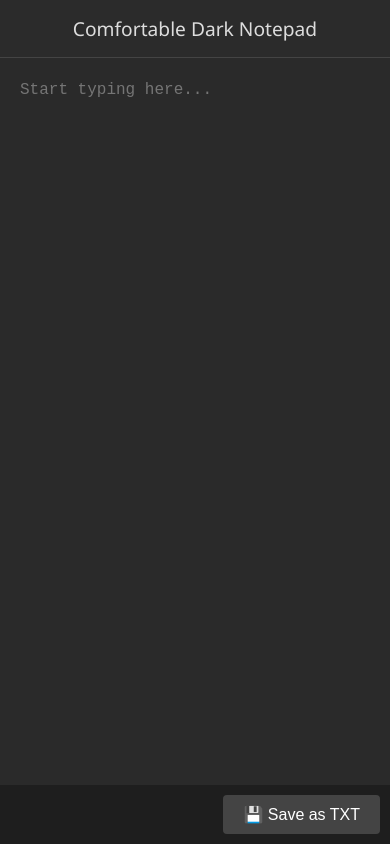
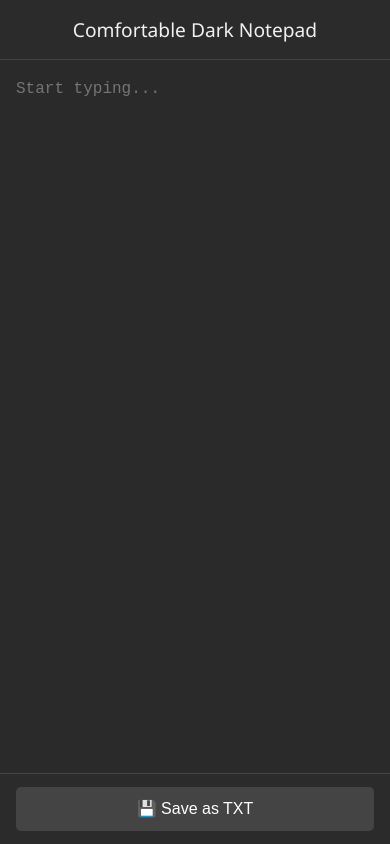
Before and after one commit to KJ7285/KJ7285.github.io, a plain HTML site: page index.html in a window 390 px wide. Drawn offline with Linux system fonts and the light colour scheme.

Commit message:
Update index.html

```diff
--- a/index.html
+++ b/index.html
@@ -2,62 +2,100 @@
 <html lang="en">
 <head>
   <meta charset="UTF-8">
+  <meta name="viewport" content="width=device-width, initial-scale=1.0">
   <title>Comfortable Dark Theme Notepad</title>
   <style>
+    * {
+      box-sizing: border-box;
+    }
+
     body {
-      background-color: #1e1e1e; /* dark gray */
-      color: #ddd;
-      font-family: 'Segoe UI', sans-serif;
       margin: 0;
       padding: 0;
+      font-family: 'Segoe UI', sans-serif;
+      background-color: #1e1e1e;
+      color: #ddd;
       display: flex;
       flex-direction: column;
-      height: 100vh;
+      min-height: 100vh;
     }
 
     header {
       background-color: #2b2b2b;
-      padding: 15px;
+      padding: 1rem;
       text-align: center;
-      font-size: 1.2em;
+      font-size: 1.5rem;
       border-bottom: 1px solid #444;
+      color: #f0f0f0;
     }
 
-    textarea {
-      flex: 1;
+    #editor {
+      flex-grow: 1;
+      padding: 1.5rem;
+      font-size: 1.1rem;
+      line-height: 1.7;
       background-color: #2a2a2a;
       color: #e0e0e0;
       border: none;
       resize: none;
-      padding: 20px;
-      font-size: 16px;
       outline: none;
-      line-height: 1.6;
+      width: 100%;
+    }
+
+    footer {
+      background-color: #2b2b2b;
+      padding: 0.8rem 1rem;
+      display: flex;
+      justify-content: flex-end;
+      align-items: center;
+      border-top: 1px solid #444;
     }
 
     button {
       background-color: #444;
       color: white;
       border: none;
-      padding: 10px 20px;
-      font-size: 1em;
+      padding: 0.6rem 1.2rem;
+      font-size: 1rem;
+      border-radius: 5px;
       cursor: pointer;
-      margin: 10px;
-      align-self: flex-end;
-      border-radius: 4px;
+      transition: background-color 0.2s ease;
     }
 
     button:hover {
       background-color: #666;
+    }
+
+    @media (max-width: 600px) {
+      header {
+        font-size: 1.2rem;
+      }
+
+      #editor {
+        font-size: 1rem;
+        padding: 1rem;
+      }
+
+      button {
+        width: 100%;
+        padding: 0.8rem;
+      }
+
+      footer {
+        flex-direction: column;
+        align-items: stretch;
+      }
     }
   </style>
 </head>
 <body>
   <header>Comfortable Dark Notepad</header>
 
-  <textarea id="editor" placeholder="Start typing here..."></textarea>
+  <textarea id="editor" placeholder="Start typing..."></textarea>
 
-  <button onclick="saveFile()">💾 Save as TXT</button>
+  <footer>
+    <button onclick="saveFile()">💾 Save as TXT</button>
+  </footer>
 
   <script>
     function saveFile() {
@@ -66,7 +104,9 @@
       const link = document.createElement('a');
       link.href = URL.createObjectURL(blob);
       link.download = 'notes.txt';
+      document.body.appendChild(link);
       link.click();
+      document.body.removeChild(link);
     }
   </script>
 </body>
```
